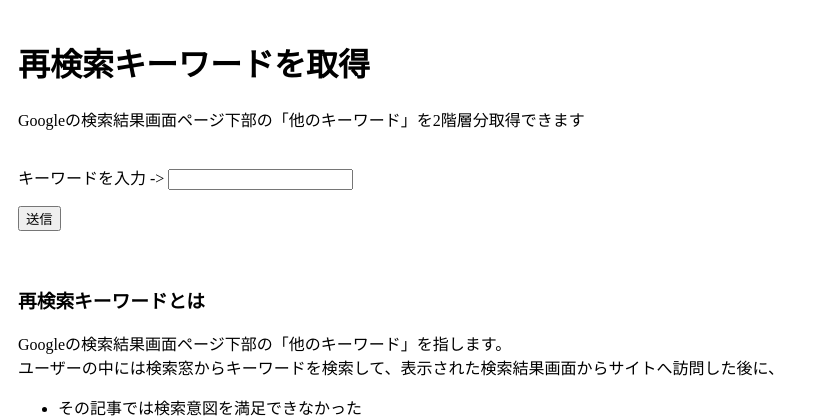
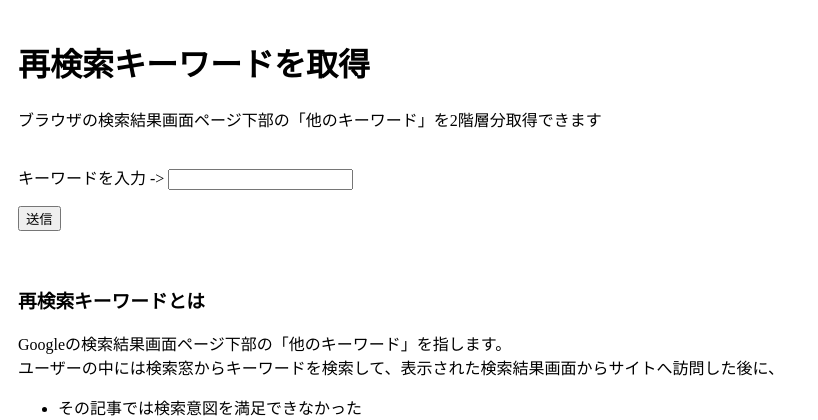
Before and after one commit to pa-up/rekw-app, a Flask app: page /search in a window 1280 px wide. Shown: the top 420 px of the page, without its empty margins (0-818 px from the left). Run offline with Flask 2, Linux system fonts and the light colour scheme.

Commit message:
first commit

```diff
--- a/templates/result.html
+++ b/templates/result.html
@@ -32,7 +32,6 @@
 				{% endfor %}
 			</tr>
 		</thead>
-		<!--
 		<tbody>
 			{% for k1 in val_list %}
 			<tr>
@@ -44,7 +43,6 @@
 			</tr>
 			{% endfor %}
 		</tbody>
-		-->
 	</table>
 
 </body>
--- a/templates/search.html
+++ b/templates/search.html
@@ -13,7 +13,7 @@
         <h1> 再検索キーワードを取得　</h1>
 
 		<p>
-			Googleの検索結果画面ページ下部の「他のキーワード」を2階層分取得できます
+			ブラウザの検索結果画面ページ下部の「他のキーワード」を2階層分取得できます
 		</p>
 		<br>
 
```
